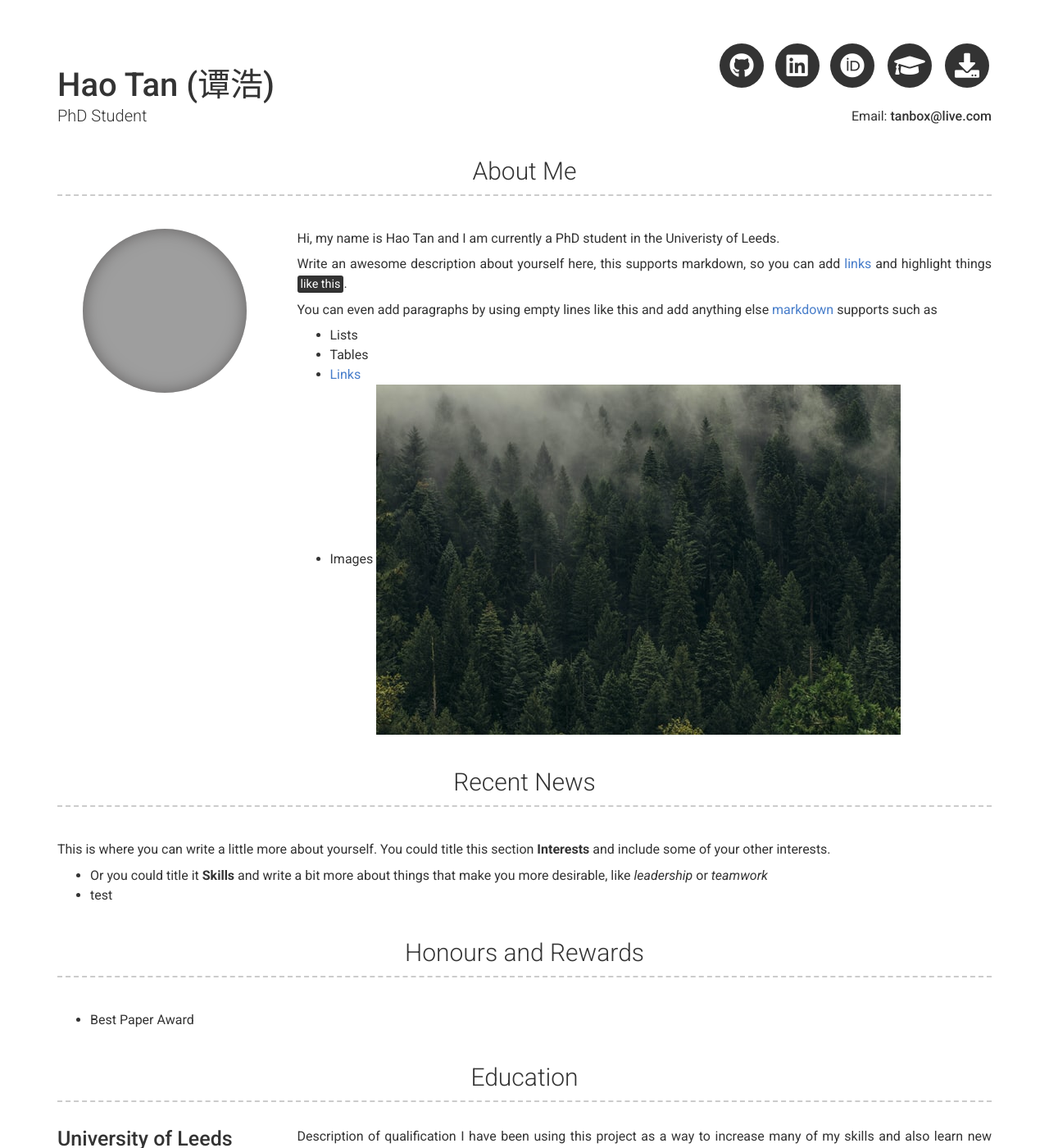
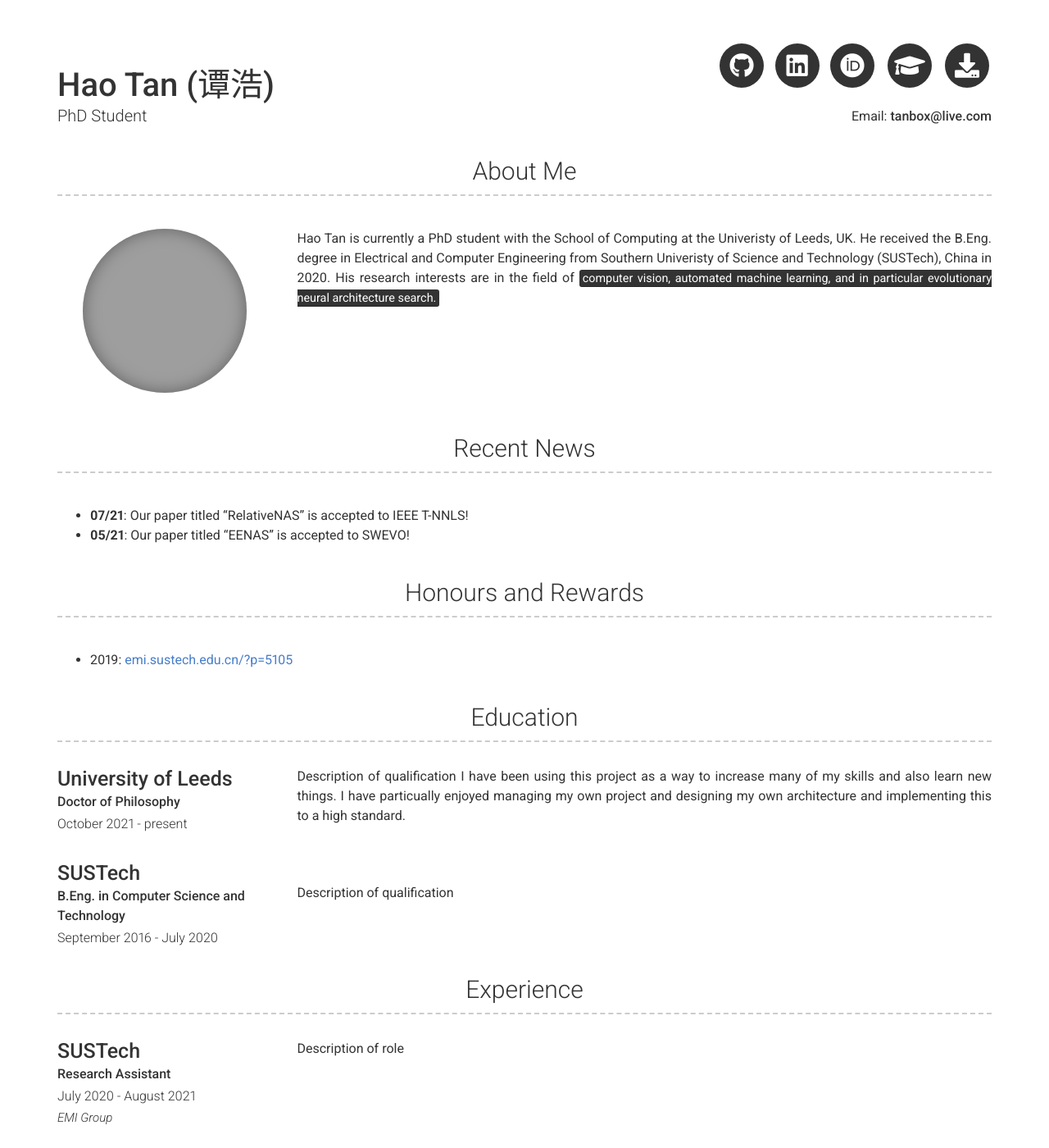
Before and after one commit to haotan1998/haotan1998.github.io, a Jekyll site: the page built from index.md, in a window 1280 px wide and 1400 px high. Shown: the whole window at 82% size. Built offline with Jekyll 4.4.1, drawn with Linux system fonts in a browser that asks for light colours; nearby versions of some CDN libraries; grey boxes are pictures that could not be loaded.

Commit message:
Update _config.yml

```diff
--- a/_config.yml
+++ b/_config.yml
@@ -52,28 +52,20 @@ additional_links:
 # about_title: About Me (Use this to override about section title)
 about_profile_image: images/profile.jpg
 about_content: | # this will include new lines to allow paragraphs
-  Hi, my name is Hao Tan and I am currently a PhD student in the Univeristy of Leeds.
-
-  Write an awesome description about yourself here, this supports markdown, so you can add [links](http://foobar.com) and highlight things <mark>like this</mark>.
-
-  You can even add paragraphs by using empty lines like this and add anything else [markdown](https://www.markdownguide.org/getting-started#what-is-markdown) supports such as
-    - Lists
-    - Tables
-    - <a href="google.com">Links</a>
-    - Images ![alt text](/images/landscape-trees.jpg "Trees")
+  Hao Tan is currently a PhD student with the School of Computing at the Univeristy of Leeds, UK.
+  He received the B.Eng. degree in Electrical and Computer Engineering from Southern Univeristy of Science and Technology (SUSTech), China in 2020.
+  His research interests are in the field of  <mark> computer vision, automated machine learning, and in particular evolutionary neural architecture search. </mark>
 
 content:
   - title: Recent News
     layout: text
     content: | # this will include new lines to allow paragraphs
-      This is where you can write a little more about yourself. You could title this section **Interests** and include some of your other interests.
-
-      - Or you could title it **Skills** and write a bit more about things that make you more desirable, like *leadership* or *teamwork*
-      - test
+      - **07/21**: Our paper titled "RelativeNAS" is accepted to IEEE T-NNLS!
+      - **05/21**: Our paper titled "EENAS" is accepted to SWEVO!
   - title: Honours and Rewards
     layout: text
     content: | # this will include new lines to allow paragraphs
-      - Best Paper Award
+      - 2019: [emi.sustech.edu.cn/?p=5105](BIC-TA Best Paper Award)
   - title: Education
     layout: list
     content:
```
